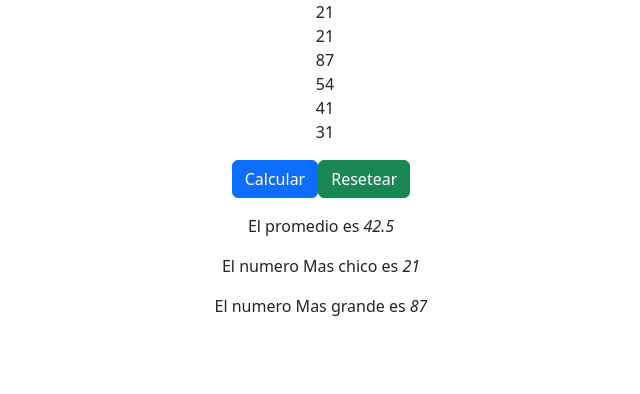
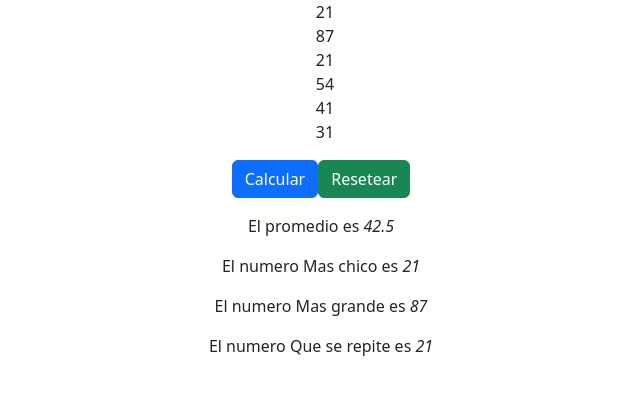
Before and after one commit to roldante05/introduccion-a-js-master, a plain HTML site: page tareas/clase-5/tarea-4.html in a window 1280 px wide. Both pictures are taken after a click on the link "Calcular". Shown: the whole page, without its empty margins (319-959 px from the left). Drawn offline with nearby package versions, Linux system fonts and the light colour scheme.

Commit message:
Resolucion de tarea 4

```diff
--- a/tareas/clase-5/tarea-4.html
+++ b/tareas/clase-5/tarea-4.html
@@ -19,8 +19,8 @@
         <div class="d-flex flex-column align-items-center">
             <ul id="sumar-numeros" class="me-4">
                 <li class="nav">21</li>
+                <li class="nav">87</li>
                 <li class="nav">21</li>
-                <li class="nav">87</li>
                 <li class="nav">54</li>
                 <li class="nav">41</li>
                 <li class="nav">31</li>
@@ -34,6 +34,7 @@
             <p>El promedio es <em id="promedio"></em></p>
             <p>El numero Mas chico es <em id="numero-menor"></em></p>
             <p>El numero Mas grande es <em id="numero-mayor"></em></p>
+            <p>El numero Que se repite es <em id="numero-duplicado"></em></p>
         </div>
     </div>
     <script src="tarea-4.js"></script>
--- a/tareas/clase-5/tarea-4.js
+++ b/tareas/clase-5/tarea-4.js
@@ -13,6 +13,7 @@ function conversionEnArray() {
     arr.push(Number(numeros[index].innerText));
   }
 }
+
 conversionEnArray();
 
 function promedio() {
@@ -30,19 +31,36 @@ function numeroMenor() {
   buscarMenor = Math.min(...arr);
   return buscarMenor;
 }
+
 numeroMenor();
+
 function numeroMayor() {
   let buscarMayor = 0;
   buscarMayor = Math.max(...arr);
   return buscarMayor;
 }
+
 numeroMayor();
+
+function numeroRepetitivo() {
+  arr.sort();
+  let numeroDuplicado = 0;
+  for (let index = 0; index < arr.length; index++) {
+    if (arr[index + 1] === arr[index]) {
+      numeroDuplicado = arr[index];
+    }
+  }
+  return numeroDuplicado;
+}
+
+numeroRepetitivo();
 
 $boton = document.querySelector("#calcular-numeros");
 $boton.onclick = function () {
   document.querySelector("#promedio").innerText = promedio();
   document.querySelector("#numero-menor").innerText = numeroMenor();
   document.querySelector("#numero-mayor").innerText = numeroMayor();
+  document.querySelector("#numero-duplicado").innerText = numeroRepetitivo();
 
   return false;
 };
```
